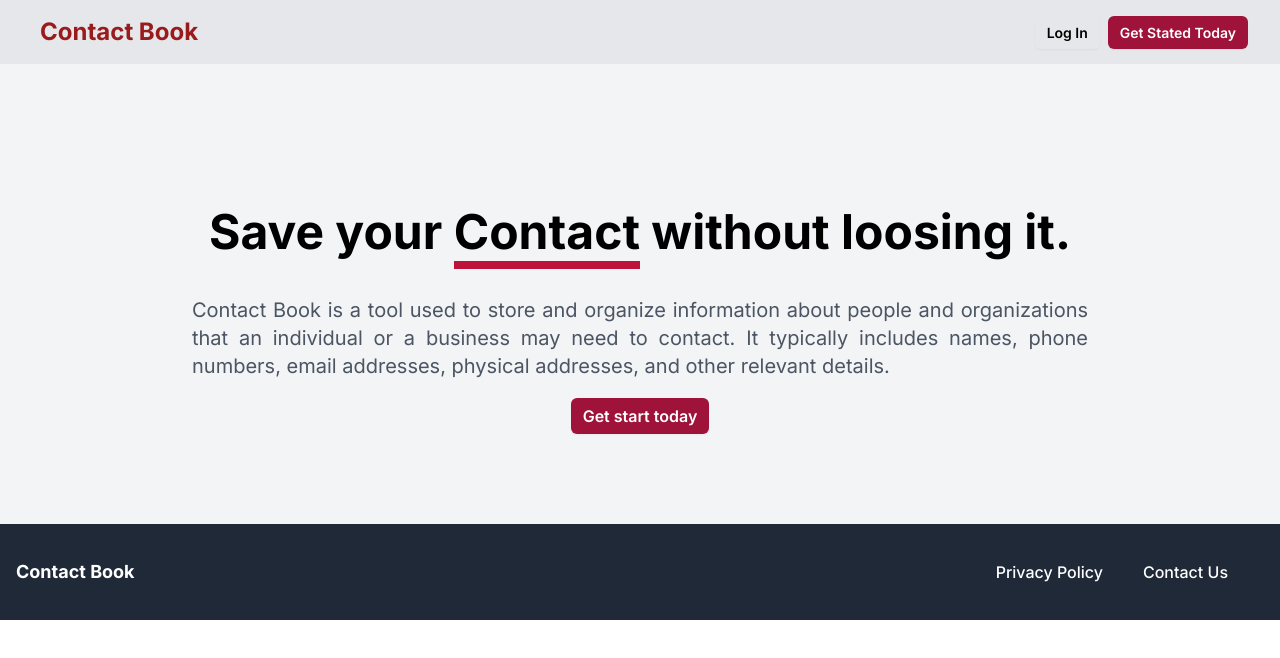
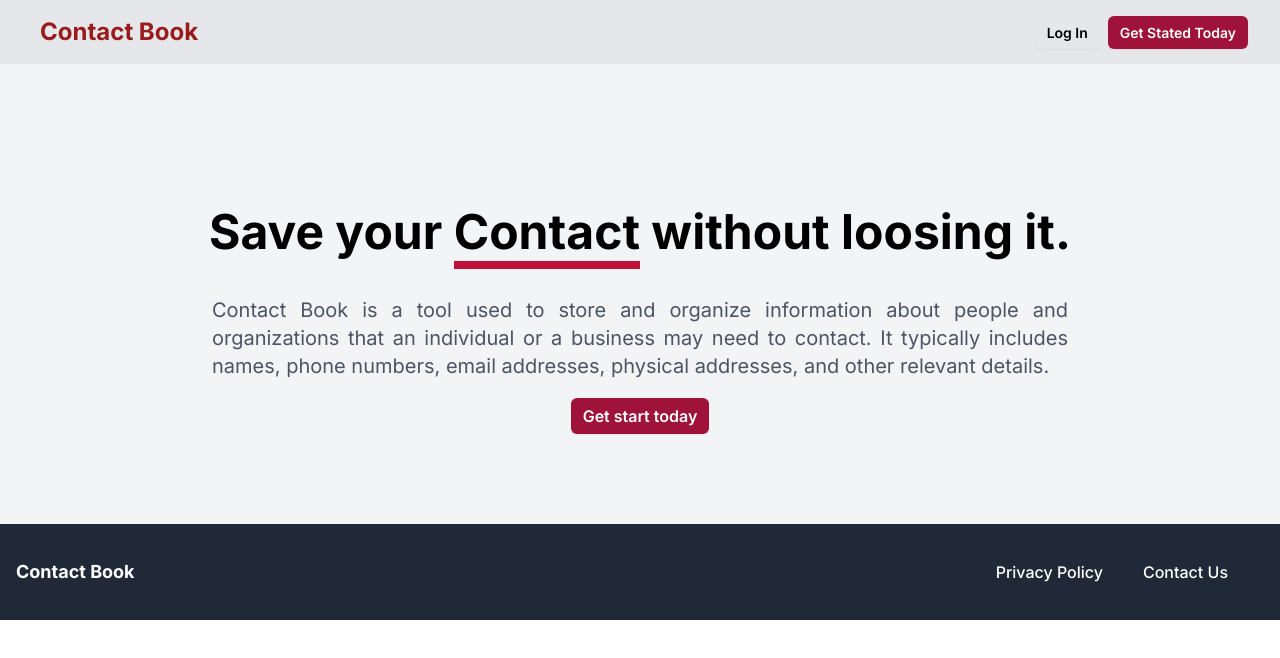
Before and after one commit to SurajKushwaha23/contact-book, a Next.js app: page / in a window 1280 px wide. Shown: the top 658 px of the page. Built offline with nearby package versions, Linux system fonts and the light colour scheme.

Commit message:
Change padding for content

```diff
--- a/src/app/page.js
+++ b/src/app/page.js
@@ -11,7 +11,7 @@ export default function Index() {
               <span className="border-b-8 border-rose-700">Contact</span>{" "}
               without loosing it.
             </h2>
-            <p className="mx-auto pb-6 max-w-4xl text-lg text-gray-600 md:mt-10 lg:text-xl text-justify">
+            <p className="mx-auto pb-6 max-w-4xl text-lg text-gray-600 md:mt-10 lg:text-xl text-justify px-5">
               Contact Book is a tool used to store and organize information
               about people and organizations that an individual or a business
               may need to contact. It typically includes names, phone numbers,
```
